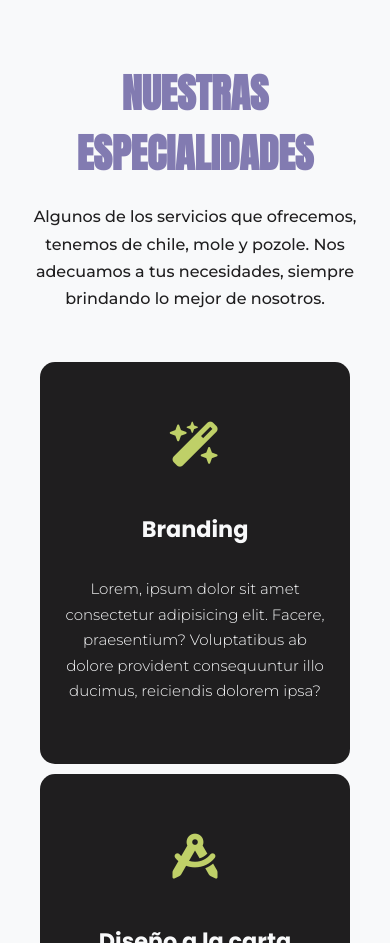
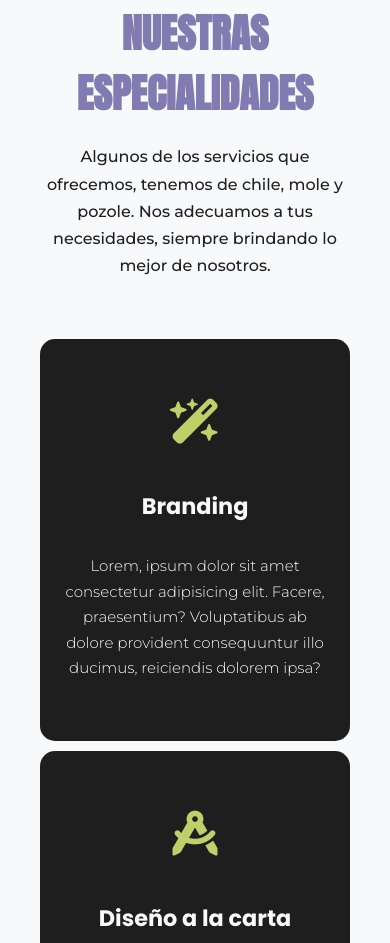
Before and after one commit to FernandaArzola/Marilo_Studio, a website: page index.html in a window 390 px wide. Shown: the part 1944-2887 px from the top of the page. Drawn offline with Linux system fonts and the light colour scheme; a web font is replaced by a local one.

```diff
--- a/index.html
+++ b/index.html
@@ -4,6 +4,7 @@
   <meta charset="UTF-8">
   <meta http-equiv="X-UA-Compatible" content="IE=edge">
   <meta name="viewport" content="width=device-width, initial-scale=1.0, shrink-to-fit=no">
+  <meta name="keywords" content="branding, design, logos, graphic design, social media">
   <link rel="stylesheet" href="styles/style.css">
   <script src="https://kit.fontawesome.com/972583faa0.js" crossorigin="anonymous"></script>
   <link  href="https://fonts.googleapis.com/css2?family=Aboreto&family=Anton&family=Archivo+Black&family=Gayathri:wght@100;400;700&family=Montserrat:wght@200;300;400;500;700&family=Noto+Sans+Mono:wght@300;400;500;600;800&family=Poppins:wght@300;400;500;600;700;800;900&family=Rubik+Mono+One&display=swap'">
--- a/scss/style.scss
+++ b/scss/style.scss
@@ -402,12 +402,13 @@
     }
     .services-flex{
         flex-direction: column;
-        padding: 40px;
     }
     #services p.large{
         font-size: 16px;
-        padding: 0 30px 0 30px;
         text-align: center;
+    }
+    #services{
+        padding: 40px;
     }
 }
 @media (max-width: 1200px){
```
Also changed, not shown: styles/style.css.
